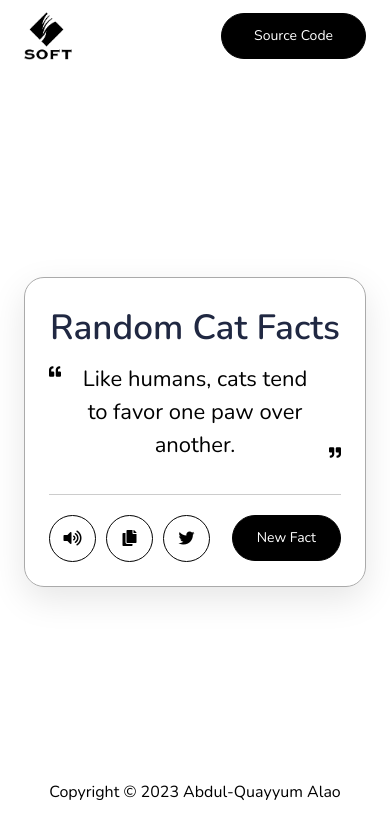
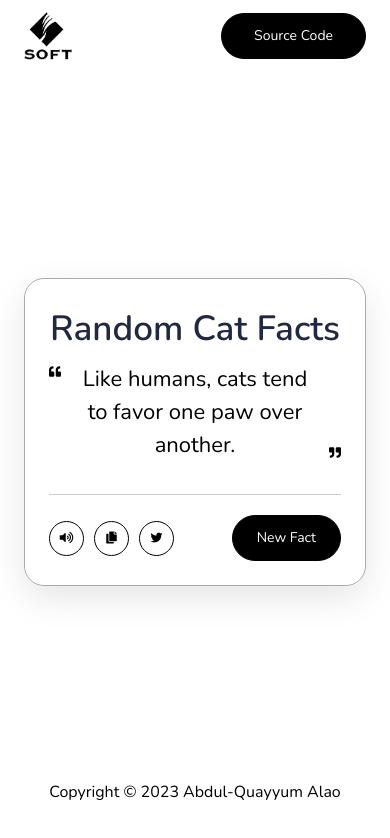
Before and after one commit to AbdulQuayyum/random-cat-facts, a plain HTML site: page Frontend/Index.html in a window 390 px wide. Drawn offline with nearby package versions, Linux system fonts and the light colour scheme.

Commit message:
Cooking...

```diff
--- a/Frontend/Styles/Style.css
+++ b/Frontend/Styles/Style.css
@@ -5,6 +5,12 @@
     padding: 0;
     box-sizing: border-box;
     font-family: 'Nunito', sans-serif;
+}
+
+*:focus,
+*:active,
+*:hover {
+    outline: none !important;
 }
 
 .main-wrapper {
@@ -41,7 +47,7 @@
 }
 
 .buttons {
-    display: flex ;
+    display: flex;
     width: 100%;
     align-items: center;
     padding-top: 20px;
@@ -49,7 +55,7 @@
     border-top: 1px solid #ccc;
 }
 
- .features {
+.features {
     display: flex;
     align-items: center;
     justify-content: space-between;
@@ -74,6 +80,17 @@
     transition: all 0.3s ease;
 }
 
+@media only screen and (max-width: 390px) {
+    .features ul li {
+        height: 35px;
+        width: 35px;
+    }
+
+    .features ul li i {
+        font-size: 12px;
+    }
+}
+
 .features ul li:first-child {
     margin-left: 0;
 }
```
